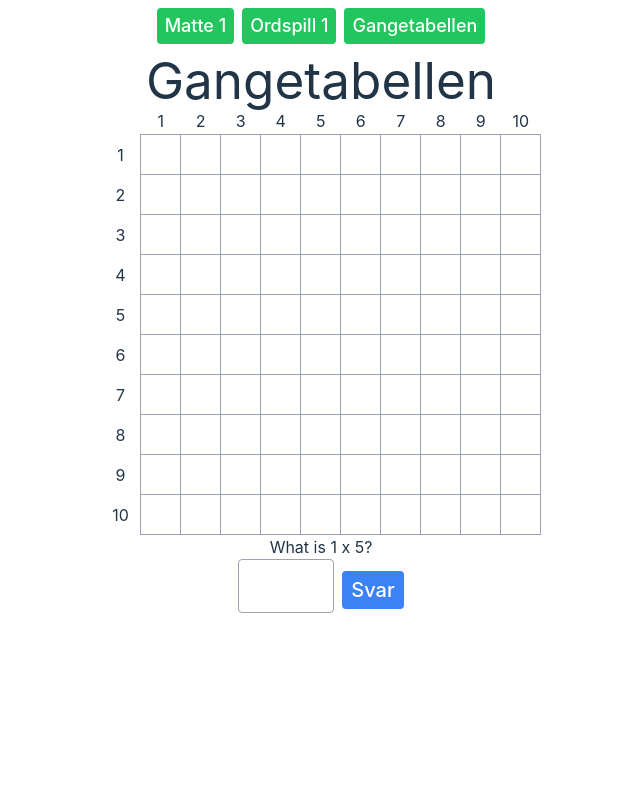
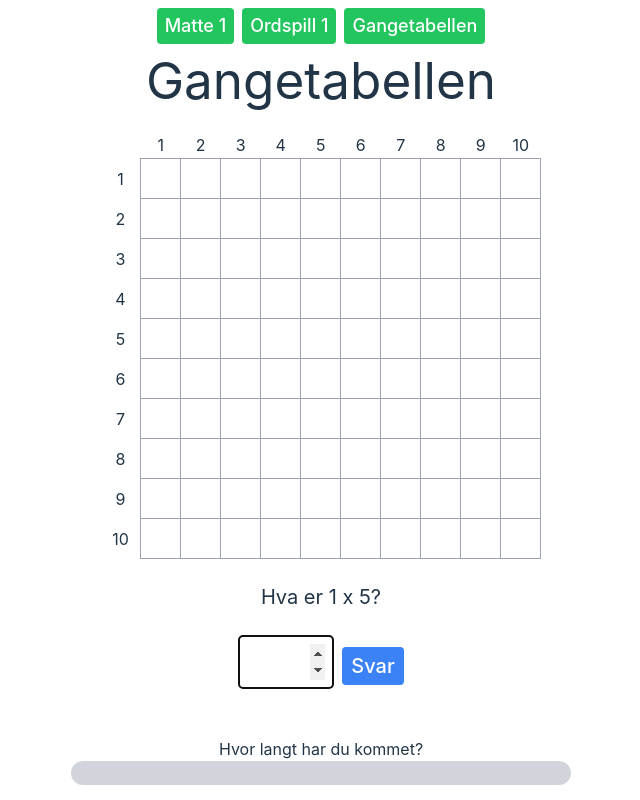
Before and after one commit to soteland/math-quiz-app, a React (Vite) app: page /multiplication1 in a window 1280 px wide. Shown: the whole page, without its empty margins (319-959 px from the left). Built offline with nearby package versions, Linux system fonts and the light colour scheme.

Commit message:
Bedre ui. Oversettelse. Progressbar.

```diff
--- a/src/Multiplication1.tsx
+++ b/src/Multiplication1.tsx
@@ -1,5 +1,7 @@
 import React, { useState } from 'react';
 import { Button } from './Button';
+import { ProgressBar } from './ProgressBar';
+import ConfettiExplosion from 'react-confetti-explosion';
 
 const generateMultiplications = () => {
     const multiplications = [];
@@ -11,11 +13,19 @@ const generateMultiplications = () => {
     return multiplications.sort(() => Math.random() - 0.5); // Shuffle array
 };
 
+
+
 export const Multiplication1 = () => {
     const [multiplications, setMultiplications] = useState(generateMultiplications());
     const [inputValue, setInputValue] = useState('');
     const [currentMultiplication, setCurrentMultiplication] = useState(multiplications[0]);
     const [completed, setCompleted] = useState<any>({});
+
+
+    const [answerInfo, setAnswerInfo] = useState('');
+
+
+    const [isExploding, setIsExploding] = React.useState(false);
 
     const handleSubmit = (e: any) => {
         e.preventDefault();
@@ -30,16 +40,18 @@ export const Multiplication1 = () => {
             if (nextMultiplications.length > 0) {
                 setCurrentMultiplication(nextMultiplications[0]);
             }
+            setAnswerInfo("Nice! Riktig svar! 🎉")
             setInputValue('');
         } else {
-            alert('Try again!');
+            setAnswerInfo("Feil svar! Prøv igjen.")
             setInputValue('');
         }
     };
 
     return (
-        <div className='text-center'>
+        <div className='text-center max-w-[500px] mx-auto'>
             <h1>Gangetabellen</h1>
+            <br></br>
             <table className='mx-auto' style={{
                 borderCollapse: 'collapse'
             }}>
@@ -57,7 +69,7 @@ export const Multiplication1 = () => {
                                 {Array.from({ length: 10 }, (_, colIndex) => {
                                     const key = `${rowIndex + 1},${colIndex + 1}`;
                                     return (
-                                        <td className='h-10 w-10 border border-gray-400 text-center'
+                                        <td className='h-10 w-10 border border-gray-400 text-center text-neutral-700 font-bold'
                                             key={colIndex}
                                             style={{
                                                 backgroundColor: completed[key] ? 'lightgreen' : 'white',
@@ -75,11 +87,13 @@ export const Multiplication1 = () => {
             {
                 multiplications.length > 0 ? (
                     <form onSubmit={handleSubmit}>
-                        <p>
-                            What is {currentMultiplication.i} x {currentMultiplication.j}?
+                        <br></br>
+                        <p className='text-xl'>
+                            Hva er {currentMultiplication.i} x {currentMultiplication.j}?
                         </p>
+                        <br></br>
                         <input
-
+                            autoFocus
                             className="border border-gray-400 p-2 rounded mr-2 text-3xl w-24"
                             type="number"
                             value={inputValue}
@@ -88,11 +102,18 @@ export const Multiplication1 = () => {
                         />
                         <Button type="submit">
                             Svar</Button>
+
+                        <p>{answerInfo}</p>
                     </form>
                 ) : (
-                    <p>Congratulations! You have completed the multiplication table.</p>
+                    <p>GRATULERER! Du klarte hele gangetabellen!
+                        {isExploding && <ConfettiExplosion />}</p>
                 )
             }
+            <br></br>
+            <br></br>
+            Hvor langt har du kommet?
+            <ProgressBar progress={100 - multiplications.length} />
         </div >
     );
 };
--- /dev/null
+++ b/src/ProgressBar.tsx
@@ -0,0 +1,16 @@
+type Props = {
+    progress: number;
+};
+
+export const ProgressBar = ({ progress }: Props) => {
+    return (
+        <div className="w-full bg-gray-300 rounded-full h-6 mb-4">
+            <div
+                className="bg-green-500 h-full rounded-full flex items-center justify-end"
+                style={{ width: `${progress}%` }}
+            >
+                <span className="text-white font-bold pr-2">{`${progress}%`}</span>
+            </div>
+        </div>
+    );
+};
```
